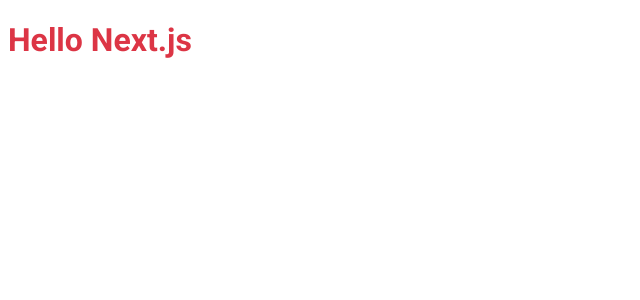
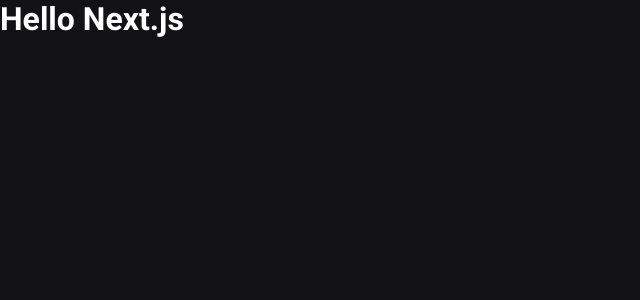
Before and after one commit to vini-cius/ignite-reactjs-ignews, a Next.js app: page / in a window 1280 px wide. Shown: the top 300 px of the page, without its empty margins (0-640 px from the left). Built offline with nearby package versions, Linux system fonts and the light colour scheme.

Commit message:
estilos globais

```diff
--- a/src/pages/_app.tsx
+++ b/src/pages/_app.tsx
@@ -1,4 +1,5 @@
 import { AppProps } from 'next/app';
+import '../styles/global.scss'
 
 function MyApp({ Component, pageProps }: AppProps) {
   return <Component {...pageProps} />
--- a/src/pages/index.tsx
+++ b/src/pages/index.tsx
@@ -1,6 +1,5 @@
 import Head from 'next/head';
 
-import styles from '../styles/home.module.scss';
 
 export default function Home() {
   return (
@@ -8,7 +7,7 @@
       <Head>
         <title>Início | ig.news</title>
       </Head>
-      <h1 className={styles.title}>Hello Next.js</h1>
+      <h1>Hello Next.js</h1>
     </>
   )
 }
--- /dev/null
+++ b/src/styles/global.scss
@@ -0,0 +1,50 @@
+* {
+  margin: 0;
+  padding: 0;
+  box-sizing: border-box;
+}
+
+:root {
+  --white: #fff;
+
+  --gray-100: #e1e1e6;
+  --gray-300: #a8a8b3;
+  --gray-900: #121214;
+
+  --cyan-500: #61dafb;
+  --yellow-500: #eba417;
+}
+
+@media (max-width: 1080px) {
+  html {
+    font-size: 93.75%;
+  }
+}
+
+@media (max-width: 720px) {
+  html {
+    font-size: 87.5%;
+  }
+}
+
+body {
+  background: var(--gray-900);
+  color: var(--white);
+}
+
+body,
+input,
+textarea,
+select,
+button {
+  font: 400 1rem 'Roboto', sans-serif;
+}
+
+button {
+  cursor: pointer;
+}
+
+a {
+  color: inherit;
+  text-decoration: none;
+}
--- a/src/styles/home.module.scss
+++ /dev/null
@@ -1,4 +0,0 @@
-.title {
-  color: #dc3545;
-  font-family: 'Roboto', sans-serif;
-}
```
